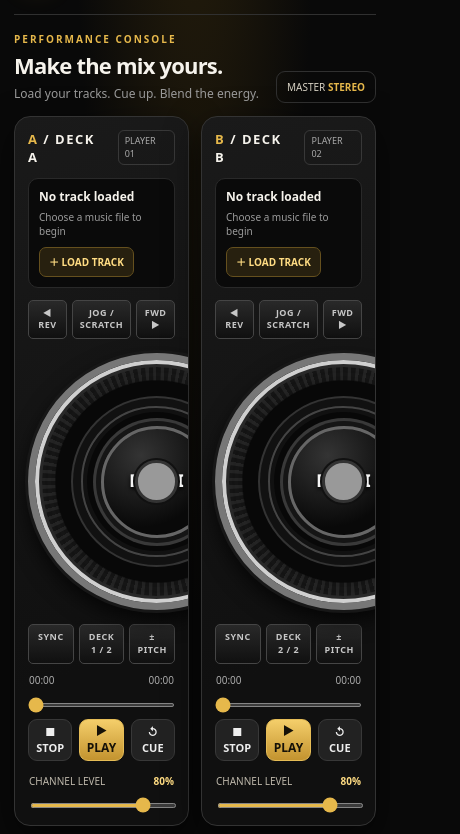
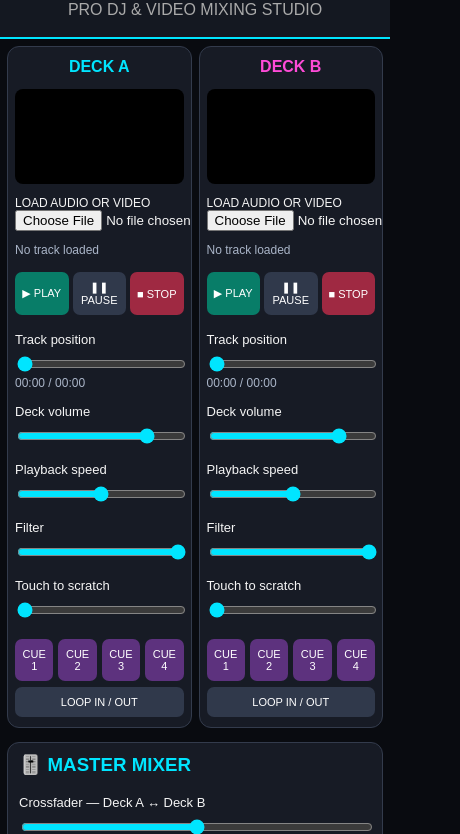
Before and after one commit to frendi165/boazi-dj-pro, a plain HTML site: page index.html in a window 390 px wide. Shown: the part 70-904 px from the top of the page, 460 px wide, since content can reach past the window. Drawn offline with Linux system fonts and the light colour scheme.

Commit message:
Add files via upload

```diff
--- a/index.html
+++ b/index.html
@@ -1,102 +1,622 @@
-<!doctype html>
+<!DOCTYPE html>
 <html lang="en">
 <head>
-<meta charset="utf-8">
-<meta name="viewport" content="width=device-width,initial-scale=1,viewport-fit=cover">
-<meta name="theme-color" content="#090909">
-<title>BOAZI DJ PRO</title>
+<meta charset="UTF-8">
+<meta name="viewport" content="width=device-width, initial-scale=1">
+<title>ChronixDJ Pro</title>
+
 <style>
-:root{--bg:#090909;--panel:#141414;--panel2:#1b1b1b;--gold:#e6b84b;--gold2:#ffdc83;--muted:#9b9b9b;--line:#303030;--green:#9de6b2}
-*{box-sizing:border-box}body{margin:0;background:radial-gradient(ellipse at 50% -20%,#29200c 0,transparent 45%),var(--bg);color:#f6f3ec;font:14px/1.4 system-ui,-apple-system,Segoe UI,Roboto,Arial,sans-serif;min-height:100vh}
-button,input{font:inherit}button{cursor:pointer}.app{max-width:1120px;margin:auto;padding:14px 14px 30px}
-header{display:flex;align-items:center;justify-content:space-between;gap:10px;padding:10px 2px 18px;border-bottom:1px solid var(--line);margin-bottom:16px}
-.brand{display:flex;align-items:center;gap:11px}.logo{width:42px;height:42px;border:1px solid #9b7627;border-radius:12px;background:linear-gradient(145deg,#27200f,#0b0b0b);display:grid;place-items:center;color:var(--gold);font-weight:900;font-size:20px;box-shadow:0 0 22px #e6b84b12}
-h1{font-size:17px;letter-spacing:1.8px;margin:0;font-weight:850}.sub{font-size:10px;color:var(--muted);letter-spacing:2px;margin-top:2px}.status{border:1px solid #314638;color:var(--green);background:#102016;border-radius:99px;padding:6px 9px;font-size:10px;letter-spacing:.8px;white-space:nowrap}
-.hero{display:flex;align-items:end;justify-content:space-between;gap:10px;margin:17px 0 13px}.eyebrow{color:var(--gold);font-size:10px;font-weight:800;letter-spacing:2px;text-transform:uppercase}.hero h2{font-size:clamp(22px,5vw,32px);margin:4px 0 0;letter-spacing:-.8px}.hero p{color:var(--muted);font-size:12px;margin:5px 0 0}.master-pill{font-size:10px;border:1px solid var(--line);border-radius:9px;padding:8px 10px;color:#d8d2c4;white-space:nowrap}
-.decks{display:grid;grid-template-columns:1fr 1fr;gap:12px}.deck{min-width:0;background:linear-gradient(160deg,#1a1a1a,#101010 75%);border:1px solid #333;border-radius:16px;padding:13px;box-shadow:0 12px 35px #0008;overflow:hidden}.deck-top{display:flex;align-items:center;justify-content:space-between;gap:8px;margin-bottom:12px}.deck-name{font-weight:850;letter-spacing:1.5px;font-size:13px}.deck-name b{color:var(--gold)}.deck-tag{font-size:9px;color:#aaa;border:1px solid #383838;padding:4px 6px;border-radius:6px}
-.track{background:#0a0a0a;border:1px solid #292929;border-radius:10px;padding:10px;margin-bottom:12px;min-height:77px}.track-title{font-size:12px;font-weight:700;white-space:nowrap;overflow:hidden;text-overflow:ellipsis}.track-sub{font-size:10px;color:var(--muted);margin-top:4px}.load{display:inline-flex;align-items:center;gap:6px;margin-top:9px;background:#27200f;border:1px solid #65501e;color:var(--gold2);border-radius:7px;padding:7px 9px;font-size:10px;font-weight:750}.load input{display:none}
-.vinyl-wrap{display:grid;place-items:center;padding:5px 0 14px}
-.vinyl{width:min(66vw,310px);height:min(66vw,310px);max-width:310px;max-height:310px;min-width:180px;min-height:180px;border-radius:50%;border:7px solid #777;background:radial-gradient(circle at center,#050505 0 31%,#262626 31.5% 33%,#080808 34% 45%,#1a1a1a 45.5% 47%,#080808 47.5% 61%,#303030 61.5% 63%,#101010 63.5% 72%,#282828 73% 76%,#080808 77%);box-shadow:inset 0 0 0 4px #d0d0d0,inset 0 0 0 10px #292929,0 0 0 3px #171717,0 9px 22px #000c;display:grid;place-items:center;position:relative;overflow:hidden}
-.vinyl:before{content:"";position:absolute;inset:3%;border-radius:50%;background:repeating-conic-gradient(from 0deg,#151515 0deg 2deg,#242424 2.5deg 4deg);mask:radial-gradient(circle,transparent 0 62%,#000 63% 100%);opacity:.95}
-.vinyl:after{content:"";position:absolute;inset:19%;border-radius:50%;border:2px solid #444;box-shadow:0 0 0 8px #111,0 0 0 10px #333, inset 0 0 0 4px #111}
-.vinyl.playing{animation:spin 4s linear infinite}.label{width:46%;height:46%;border-radius:50%;background:radial-gradient(circle at 35% 25%,#343434,#090909 68%);color:#f5f5f5;display:grid;place-items:center;font-weight:950;font-size:clamp(16px,4vw,27px);letter-spacing:1px;z-index:1;border:3px solid #666;box-shadow:0 0 0 5px #151515,0 0 0 8px #393939;text-shadow:0 2px 4px #000}
-.label:before{content:"";position:absolute;width:15%;height:15%;border-radius:50%;background:#999;border:3px solid #333;box-shadow:0 0 0 2px #111}
-@keyframes spin{to{transform:rotate(360deg)}}
-.jog-tools{display:flex;justify-content:space-between;gap:5px;margin:0 0 9px}.jog-tools span{font-size:9px;font-weight:800;letter-spacing:.5px;color:#c7c7c7;background:linear-gradient(#292929,#101010);border:1px solid #454545;border-radius:5px;padding:6px 7px;text-align:center;flex:1}.time-row{display:flex;justify-content:space-between;color:#aaa;font-size:10px;font-variant-numeric:tabular-nums;margin:0 1px 5px}.seek{width:100%;accent-color:var(--gold);height:4px;margin:0 0 12px}
-.controls{display:grid;grid-template-columns:1fr 1fr 1fr;gap:7px}.control{border:1px solid #383838;background:#222;color:#eee;border-radius:9px;min-height:42px;font-size:11px;font-weight:750}.control.main{background:linear-gradient(180deg,#f4ce6a,#c3932f);color:#151108;border-color:#e5bc56;font-size:12px}.control:active{transform:scale(.98)}
-.mini-label{display:flex;justify-content:space-between;color:#bdb7aa;font-size:10px;margin:13px 1px 5px}.mini-label strong{color:var(--gold2);font-weight:700}.vol{width:100%;accent-color:var(--gold);height:5px}
-.mixer{margin-top:14px;background:linear-gradient(160deg,#1b1b1b,#111);border:1px solid #333;border-radius:16px;padding:15px}.mixer-head{display:flex;justify-content:space-between;align-items:center;gap:10px;margin-bottom:13px}.mixer-head h3{margin:0;font-size:12px;letter-spacing:1.5px}.mixer-head span{font-size:9px;color:var(--muted);letter-spacing:1px}.cross-labels{display:flex;justify-content:space-between;font-size:10px;font-weight:800;letter-spacing:1px;margin-bottom:8px}.cross-labels span:first-child{color:var(--gold)}.cross-labels span:last-child{color:#9bc9ff}.crossfader{width:100%;accent-color:var(--gold);height:8px}.center-mark{display:flex;justify-content:space-between;color:#686868;font-size:9px;margin-top:4px}
-.bottom{display:grid;grid-template-columns:1fr 1fr 1fr;gap:8px;margin-top:12px}.info{background:#111;border:1px solid #292929;border-radius:10px;padding:11px}.info strong{display:block;color:var(--gold2);font-size:10px;letter-spacing:1px}.info span{display:block;color:var(--muted);font-size:10px;margin-top:4px}
-footer{text-align:center;color:#656565;font-size:10px;margin:17px 0 0;letter-spacing:.6px}
-@media(min-width:760px){.app{padding:22px}.deck{padding:18px}.decks{gap:16px}.track{min-height:88px}.vinyl{width:190px;height:190px}.mixer{padding:20px}}
-@media(max-width:370px){.vinyl{width:58vw;height:58vw;min-width:145px;min-height:145px;border-width:5px}.app{padding:9px}.decks{gap:7px}.deck{padding:9px}.deck-tag{display:none}.control{font-size:10px}.track{padding:8px}.status{font-size:9px}}
+* {
+  box-sizing: border-box;
+}
+
+body {
+  margin: 0;
+  background: #090b10;
+  color: #f5f5f5;
+  font-family: Arial, sans-serif;
+}
+
+header {
+  padding: 18px 12px;
+  text-align: center;
+  background: #141821;
+  border-bottom: 2px solid #00e5ff;
+}
+
+header h1 {
+  margin: 0;
+  color: #00e5ff;
+  letter-spacing: 3px;
+}
+
+header p {
+  color: #aaa;
+  margin-bottom: 0;
+}
+
+main {
+  padding: 12px;
+  max-width: 1100px;
+  margin: auto;
+}
+
+.decks {
+  display: grid;
+  grid-template-columns: repeat(2, minmax(0, 1fr));
+  gap: 12px;
+}
+
+.deck {
+  background: #171b25;
+  padding: 12px;
+  border: 1px solid #333b4c;
+  border-radius: 12px;
+  min-width: 0;
+}
+
+.deck h2 {
+  text-align: center;
+  margin-top: 4px;
+}
+
+.deck-a h2 {
+  color: #00e5ff;
+}
+
+.deck-b h2 {
+  color: #ff4bd8;
+}
+
+video {
+  display: block;
+  width: 100%;
+  aspect-ratio: 16 / 9;
+  background: #000;
+  border-radius: 8px;
+  object-fit: contain;
+}
+
+.track {
+  display: block;
+  width: 100%;
+  margin: 12px 0;
+  font-size: 12px;
+}
+
+input[type="range"] {
+  width: 100%;
+  accent-color: #00e5ff;
+}
+
+button, .file-button {
+  border: 0;
+  border-radius: 7px;
+  padding: 10px 7px;
+  margin: 3px 0;
+  color: white;
+  background: #30394b;
+  cursor: pointer;
+  font-size: 12px;
+}
+
+button:active {
+  transform: scale(.97);
+}
+
+.play {
+  background: #087d68;
+}
+
+.stop {
+  background: #9f2942;
+}
+
+.controls {
+  display: grid;
+  grid-template-columns: repeat(3, minmax(0, 1fr));
+  gap: 4px;
+}
+
+.section {
+  margin-top: 14px;
+  padding: 15px;
+  background: #171b25;
+  border: 1px solid #333b4c;
+  border-radius: 12px;
+}
+
+.section h3 {
+  margin-top: 0;
+  color: #00e5ff;
+}
+
+.mixer-row {
+  margin: 14px 0;
+}
+
+.mixer-row label {
+  display: block;
+  font-size: 13px;
+  margin-bottom: 7px;
+}
+
+.cues {
+  display: grid;
+  grid-template-columns: repeat(4, minmax(0, 1fr));
+  gap: 5px;
+  margin-top: 10px;
+}
+
+.cue {
+  background: #5d327e;
+  min-height: 40px;
+}
+
+.status {
+  color: #aab5c8;
+  font-size: 12px;
+}
+
+footer {
+  text-align: center;
+  padding: 22px 8px;
+  color: #778397;
+  font-size: 12px;
+}
+
+@media (max-width: 560px) {
+  main {
+    padding: 7px;
+  }
+
+  .decks {
+    gap: 7px;
+  }
+
+  .deck {
+    padding: 7px;
+  }
+
+  .deck h2 {
+    font-size: 16px;
+  }
+
+  button, .file-button {
+    font-size: 11px;
+    padding: 9px 3px;
+  }
+
+  .section {
+    padding: 11px;
+  }
+}
 </style>
 </head>
+
 <body>
-<div class="app">
+
 <header>
- <div class="brand"><div class="logo">B</div><div><h1>BOAZI DJ PRO</h1><div class="sub">MOBILE DJ SYSTEM</div></div></div>
- <div class="status">● READY TO MIX</div>
+  <h1>CHRONIXDJ</h1>
+  <p>PRO DJ & VIDEO MIXING STUDIO</p>
 </header>
-<section class="hero"><div><div class="eyebrow">Performance console</div><h2>Make the mix yours.</h2><p>Load your tracks. Cue up. Blend the energy.</p></div><div class="master-pill">MASTER <b style="color:#e6b84b">STEREO</b></div></section>
-<main class="decks">
- <section class="deck" id="deckA">
-  <div class="deck-top"><div class="deck-name"><b>A</b> / DECK A</div><div class="deck-tag">PLAYER 01</div></div>
-  <div class="track"><div class="track-title" id="titleA">No track loaded</div><div class="track-sub" id="subA">Choose a music file to begin</div><label class="load">＋ LOAD TRACK<input id="fileA" type="file" accept="audio/*"></label></div>
-  <div class="jog-tools"><span>◀ REV</span><span>JOG / SCRATCH</span><span>FWD ▶</span></div><div class="vinyl-wrap"><div class="vinyl" id="vinylA"><div class="label">BOAZI</div></div></div><div class="jog-tools"><span>SYNC</span><span>DECK 1 / 2</span><span>± PITCH</span></div>
-  <div class="time-row"><span id="currentA">00:00</span><span id="durationA">00:00</span></div><input class="seek" id="seekA" type="range" min="0" max="100" value="0" aria-label="Deck A track position">
-  <div class="controls"><button class="control" id="stopA">■ STOP</button><button class="control main" id="playA">▶ PLAY</button><button class="control" id="resetA">↺ CUE</button></div>
-  <div class="mini-label"><span>CHANNEL LEVEL</span><strong id="volTextA">80%</strong></div><input class="vol" id="volA" type="range" min="0" max="100" value="80" aria-label="Deck A volume">
-  <audio id="audioA" preload="metadata"></audio>
- </section>
- <section class="deck" id="deckB">
-  <div class="deck-top"><div class="deck-name"><b>B</b> / DECK B</div><div class="deck-tag">PLAYER 02</div></div>
-  <div class="track"><div class="track-title" id="titleB">No track loaded</div><div class="track-sub" id="subB">Choose a music file to begin</div><label class="load">＋ LOAD TRACK<input id="fileB" type="file" accept="audio/*"></label></div>
-  <div class="jog-tools"><span>◀ REV</span><span>JOG / SCRATCH</span><span>FWD ▶</span></div><div class="vinyl-wrap"><div class="vinyl" id="vinylB"><div class="label">BOAZI</div></div></div><div class="jog-tools"><span>SYNC</span><span>DECK 2 / 2</span><span>± PITCH</span></div>
-  <div class="time-row"><span id="currentB">00:00</span><span id="durationB">00:00</span></div><input class="seek" id="seekB" type="range" min="0" max="100" value="0" aria-label="Deck B track position">
-  <div class="controls"><button class="control" id="stopB">■ STOP</button><button class="control main" id="playB">▶ PLAY</button><button class="control" id="resetB">↺ CUE</button></div>
-  <div class="mini-label"><span>CHANNEL LEVEL</span><strong id="volTextB">80%</strong></div><input class="vol" id="volB" type="range" min="0" max="100" value="80" aria-label="Deck B volume">
-  <audio id="audioB" preload="metadata"></audio>
- </section>
+
+<main>
+
+<div class="decks">
+
+  <section class="deck deck-a">
+    <h2>DECK A</h2>
+
+    <video id="videoA" playsinline></video>
+
+    <label class="track">
+      LOAD AUDIO OR VIDEO
+      <input id="fileA" type="file"
+      accept="audio/*,video/*">
+    </label>
+
+    <p id="nameA" class="status">No track loaded</p>
+
+    <div class="controls">
+      <button class="play" onclick="playDeck('A')">
+        ▶ PLAY
+      </button>
+      <button onclick="pauseDeck('A')">
+        ❚❚ PAUSE
+      </button>
+      <button class="stop" onclick="stopDeck('A')">
+        ■ STOP
+      </button>
+    </div>
+
+    <div class="mixer-row">
+      <label>Track position</label>
+      <input id="seekA" type="range"
+      min="0" max="100" value="0"
+      oninput="seekDeck('A', this.value)">
+      <div id="timeA" class="status">00:00 / 00:00</div>
+    </div>
+
+    <div class="mixer-row">
+      <label>Deck volume</label>
+      <input id="volumeA" type="range"
+      min="0" max="1" step="0.01" value="0.8"
+      oninput="updateMixer()">
+    </div>
+
+    <div class="mixer-row">
+      <label>Playback speed</label>
+      <input type="range" min="0.5" max="1.5"
+      step="0.01" value="1"
+      oninput="setSpeed('A', this.value)">
+    </div>
+
+    <div class="mixer-row">
+      <label>Filter</label>
+      <input type="range" min="0" max="100"
+      value="100"
+      oninput="setFilter('A', this.value)">
+    </div>
+
+    <div class="mixer-row">
+      <label>Touch to scratch</label>
+      <input type="range" min="0" max="100"
+      value="0"
+      oninput="scratchDeck('A', this.value)">
+    </div>
+
+    <div class="cues">
+      <button class="cue" onclick="setCue('A',0)">CUE 1</button>
+      <button class="cue" onclick="setCue('A',1)">CUE 2</button>
+      <button class="cue" onclick="setCue('A',2)">CUE 3</button>
+      <button class="cue" onclick="setCue('A',3)">CUE 4</button>
+    </div>
+
+    <button onclick="toggleLoop('A')"
+    style="width:100%">LOOP IN / OUT</button>
+
+  </section>
+
+  <section class="deck deck-b">
+    <h2>DECK B</h2>
+
+    <video id="videoB" playsinline></video>
+
+    <label class="track">
+      LOAD AUDIO OR VIDEO
+      <input id="fileB" type="file"
+      accept="audio/*,video/*">
+    </label>
+
+    <p id="nameB" class="status">No track loaded</p>
+
+    <div class="controls">
+      <button class="play" onclick="playDeck('B')">
+        ▶ PLAY
+      </button>
+      <button onclick="pauseDeck('B')">
+        ❚❚ PAUSE
+      </button>
+      <button class="stop" onclick="stopDeck('B')">
+        ■ STOP
+      </button>
+    </div>
+
+    <div class="mixer-row">
+      <label>Track position</label>
+      <input id="seekB" type="range"
+      min="0" max="100" value="0"
+      oninput="seekDeck('B', this.value)">
+      <div id="timeB" class="status">00:00 / 00:00</div>
+    </div>
+
+    <div class="mixer-row">
+      <label>Deck volume</label>
+      <input id="volumeB" type="range"
+      min="0" max="1" step="0.01" value="0.8"
+      oninput="updateMixer()">
+    </div>
+
+    <div class="mixer-row">
+      <label>Playback speed</label>
+      <input type="range" min="0.5" max="1.5"
+      step="0.01" value="1"
+      oninput="setSpeed('B', this.value)">
+    </div>
+
+    <div class="mixer-row">
+      <label>Filter</label>
+      <input type="range" min="0" max="100"
+      value="100"
+      oninput="setFilter('B', this.value)">
+    </div>
+
+    <div class="mixer-row">
+      <label>Touch to scratch</label>
+      <input type="range" min="0" max="100"
+      value="0"
+      oninput="scratchDeck('B', this.value)">
+    </div>
+
+    <div class="cues">
+      <button class="cue" onclick="setCue('B',0)">CUE 1</button>
+      <button class="cue" onclick="setCue('B',1)">CUE 2</button>
+      <button class="cue" onclick="setCue('B',2)">CUE 3</button>
+      <button class="cue" onclick="setCue('B',3)">CUE 4</button>
+    </div>
+
+    <button onclick="toggleLoop('B')"
+    style="width:100%">LOOP IN / OUT</button>
+
+  </section>
+</div>
+
+<section class="section">
+  <h3>🎚️ MASTER MIXER</h3>
+
+  <div class="mixer-row">
+    <label>Crossfader — Deck A ↔ Deck B</label>
+    <input id="crossfader" type="range"
+    min="0" max="100" value="50"
+    oninput="updateMixer()">
+  </div>
+
+  <div class="mixer-row">
+    <label>Master volume</label>
+    <input id="master" type="range"
+    min="0" max="1" step="0.01" value="0.8"
+    oninput="updateMixer()">
+  </div>
+
+  <button onclick="toggleVideoFullscreen()">
+    📺 FULL-SCREEN VIDEO
+  </button>
+
+  <p id="message" class="status">
+    ChronixDJ ready. Load a track to begin.
+  </p>
+</section>
+
+<footer>
+  CHRONIXDJ PRO • YOUR MUSIC, YOUR MIX
+</footer>
+
 </main>
-<section class="mixer">
- <div class="mixer-head"><h3>◈ CENTRAL MIXER</h3><span>MASTER CROSSFADE</span></div>
- <div class="cross-labels"><span>◀ DECK A</span><span>DECK B ▶</span></div>
- <input class="crossfader" id="crossfader" type="range" min="0" max="100" value="50" aria-label="Crossfader between Deck A and Deck B">
- <div class="center-mark"><span>A ONLY</span><span>CENTER MIX</span><span>B ONLY</span></div>
-</section>
-<div class="bottom"><div class="info"><strong>01 / LOAD</strong><span>Use audio files stored on your phone.</span></div><div class="info"><strong>02 / PLAY</strong><span>Start each deck independently.</span></div><div class="info"><strong>03 / BLEND</strong><span>Slide the crossfader to mix levels.</span></div></div>
-<footer>BOAZI DJ PRO · BROWSER PROTOTYPE · AUDIO FILES STAY ON YOUR DEVICE</footer>
-</div>
+
 <script>
-const decks = {};
-function fmt(s){if(!Number.isFinite(s)||s<0)return "00:00";const m=Math.floor(s/60),sec=Math.floor(s%60);return String(m).padStart(2,"0")+":"+String(sec).padStart(2,"0")}
-["A","B"].forEach(id=>{
- const audio=document.getElementById("audio"+id), file=document.getElementById("file"+id), play=document.getElementById("play"+id), stop=document.getElementById("stop"+id), cue=document.getElementById("reset"+id), seek=document.getElementById("seek"+id), vol=document.getElementById("vol"+id);
- decks[id]={audio,vol,objectUrl:null};
- file.addEventListener("change",()=>{
-  const f=file.files&&file.files[0]; if(!f)return;
-  if(decks[id].objectUrl)URL.revokeObjectURL(decks[id].objectUrl);
-  decks[id].objectUrl=URL.createObjectURL(f);audio.src=decks[id].objectUrl;audio.load();
-  document.getElementById("title"+id).textContent=f.name;
-  document.getElementById("sub"+id).textContent="LOCAL AUDIO · "+(f.type||"audio file");
-  play.textContent="▶ PLAY";document.getElementById("vinyl"+id).classList.remove("playing");
- });
- play.addEventListener("click",async()=>{
-  if(!audio.src){file.click();return}
-  if(audio.paused){try{await audio.play();play.textContent="Ⅱ PAUSE";document.getElementById("vinyl"+id).classList.add("playing")}catch(e){document.getElementById("sub"+id).textContent="Tap LOAD TRACK and choose audio"}}
-  else{audio.pause();play.textContent="▶ PLAY";document.getElementById("vinyl"+id).classList.remove("playing")}
- });
- stop.addEventListener("click",()=>{audio.pause();audio.currentTime=0;play.textContent="▶ PLAY";document.getElementById("vinyl"+id).classList.remove("playing")});
- cue.addEventListener("click",()=>{audio.currentTime=0;if(!audio.paused)audio.play().catch(()=>{})});
- seek.addEventListener("input",()=>{if(Number.isFinite(audio.duration)&&audio.duration>0)audio.currentTime=(Number(seek.value)/100)*audio.duration});
- vol.addEventListener("input",()=>{document.getElementById("volText"+id).textContent=vol.value+"%";applyMix()});
- audio.addEventListener("loadedmetadata",()=>{document.getElementById("duration"+id).textContent=fmt(audio.duration);seek.value=0});
- audio.addEventListener("timeupdate",()=>{document.getElementById("current"+id).textContent=fmt(audio.currentTime);if(Number.isFinite(audio.duration)&&audio.duration>0)seek.value=audio.currentTime/audio.duration*100});
- audio.addEventListener("ended",()=>{play.textContent="▶ PLAY";document.getElementById("vinyl"+id).classList.remove("playing")});
+const decks = {
+  A: {
+    video: document.getElementById("videoA"),
+    cues: [null, null, null, null],
+    loopIn: null,
+    loopOut: null,
+    objectURL: null,
+    filter: 100
+  },
+  B: {
+    video: document.getElementById("videoB"),
+    cues: [null, null, null, null],
+    loopIn: null,
+    loopOut: null,
+    objectURL: null,
+    filter: 100
+  }
+};
+
+function message(text) {
+  document.getElementById("message").textContent = text;
+}
+
+function formatTime(seconds) {
+  if (!Number.isFinite(seconds)) return "00:00";
+  const m = Math.floor(seconds / 60);
+  const s = Math.floor(seconds % 60);
+  return String(m).padStart(2, "0") + ":" +
+         String(s).padStart(2, "0");
+}
+
+["A", "B"].forEach(id => {
+  const d = decks[id];
+  const v = d.video;
+
+  document.getElementById("file" + id)
+    .addEventListener("change", event => {
+      const file = event.target.files[0];
+      if (!file) return;
+
+      if (d.objectURL) URL.revokeObjectURL(d.objectURL);
+
+      d.objectURL = URL.createObjectURL(file);
+      v.src = d.objectURL;
+      v.load();
+
+      document.getElementById("name" + id).textContent =
+        file.name;
+
+      d.cues = [null, null, null, null];
+      d.loopIn = null;
+      d.loopOut = null;
+
+      message("Loaded " + file.name + " on Deck " + id);
+    });
+
+  v.addEventListener("timeupdate", () => {
+    const seek = document.getElementById("seek" + id);
+
+    if (Number.isFinite(v.duration) && v.duration > 0) {
+      seek.value = v.currentTime / v.duration * 100;
+    }
+
+    document.getElementById("time" + id).textContent =
+      formatTime(v.currentTime) + " / " +
+      formatTime(v.duration);
+
+    if (d.loopIn !== null && d.loopOut !== null &&
+        v.currentTime >= d.loopOut) {
+      v.currentTime = d.loopIn;
+    }
+  });
+
+  v.addEventListener("ended", () => {
+    message("Deck " + id + " finished playing.");
+  });
 });
-function applyMix(){const x=Number(document.getElementById("crossfader").value)/100;decks.A.audio.volume=(Number(decks.A.vol.value)/100)*(1-x);decks.B.audio.volume=(Number(decks.B.vol.value)/100)*x}
-document.getElementById("crossfader").addEventListener("input",applyMix);applyMix();
+
+function playDeck(id) {
+  const v = decks[id].video;
+
+  if (!v.src) {
+    message("Load a track on Deck " + id + " first.");
+    return;
+  }
+
+  v.play().then(() => {
+    message("Playing Deck " + id);
+  }).catch(() => {
+    message("Playback unavailable. Try loading another file.");
+  });
+}
+
+function pauseDeck(id) {
+  decks[id].video.pause();
+  message("Deck " + id + " paused.");
+}
+
+function stopDeck(id) {
+  const v = decks[id].video;
+  v.pause();
+  v.currentTime = 0;
+  message("Deck " + id + " stopped.");
+}
+
+function seekDeck(id, value) {
+  const v = decks[id].video;
+
+  if (Number.isFinite(v.duration) && v.duration > 0) {
+    v.currentTime = Number(value) / 100 * v.duration;
+  }
+}
+
+function setSpeed(id, value) {
+  decks[id].video.playbackRate = Number(value);
+}
+
+function setFilter(id, value) {
+  const d = decks[id];
+  d.filter = Number(value);
+
+  // Basic high-frequency reduction.
+  // Full DJ filter effects need Web Audio processing.
+  const brightness = 0.5 + d.filter / 200;
+  d.video.style.filter = "brightness(" + brightness + ")";
+}
+
+function scratchDeck(id, value) {
+  const v = decks[id].video;
+
+  if (!Number.isFinite(v.duration) || v.duration <= 0) {
+    return;
+  }
+
+  // Basic touch-position seeking prototype,
+  // not a full vinyl scratching engine.
+  if (!v.paused) {
+    v.currentTime = Number(value) / 100 * v.duration;
+  }
+}
+
+function setCue(id, index) {
+  const d = decks[id];
+  const v = d.video;
+
+  if (!v.src) {
+    message("Load a track before setting hot cues.");
+    return;
+  }
+
+  if (d.cues[index] === null) {
+    d.cues[index] = v.currentTime;
+    message("Saved Cue " + (index + 1) + " on Deck " + id);
+  } else {
+    v.currentTime = d.cues[index];
+    message("Jumped to Cue " + (index + 1) + " on Deck " + id);
+  }
+}
+
+function toggleLoop(id) {
+  const d = decks[id];
+  const v = d.video;
+
+  if (!v.src) {
+    message("Load a track before creating a loop.");
+    return;
+  }
+
+  if (d.loopIn === null) {
+    d.loopIn = v.currentTime;
+    d.loopOut = null;
+    message("Loop IN set on Deck " + id + ". Press again to set OUT.");
+  } else if (d.loopOut === null) {
+    if (v.currentTime <= d.loopIn) {
+      message("Move forward in the track before setting Loop OUT.");
+      return;
+    }
+
+    d.loopOut = v.currentTime;
+    message("Loop active on Deck " + id);
+  } else {
+    d.loopIn = null;
+    d.loopOut = null;
+    message("Loop disabled on Deck " + id);
+  }
+}
+
+function updateMixer() {
+  const cross =
+    Number(document.getElementById("crossfader").value) / 100;
+
+  const master =
+    Number(document.getElementById("master").value);
+
+  const volumeA =
+    Number(document.getElementById("volumeA").value);
+
+  const volumeB =
+    Number(document.getElementById("volumeB").value);
+
+  // Equal-power crossfader.
+  decks.A.video.volume =
+    Math.cos(cross * Math.PI / 2) * volumeA * master;
+
+  decks.B.video.volume =
+    Math.sin(cross * Math.PI / 2) * volumeB * master;
+}
+
+function toggleVideoFullscreen() {
+  const a = decks.A.video;
+  const b = decks.B.video;
+
+  const target = !a.paused ? a : b;
+
+  if (!target.src) {
+    message("Load a video on either deck first.");
+    return;
+  }
+
+  if (target.requestFullscreen) {
+    target.requestFullscreen().catch(() => {
+      message("Use your browser's video fullscreen control.");
+    });
+  } else if (target.webkitEnterFullscreen) {
+    target.webkitEnterFullscreen();
+  } else {
+    message("Fullscreen is not supported in this browser.");
+  }
+}
+
+updateMixer();
 </script>
+
 </body>
-</html>
+  </html>
```
